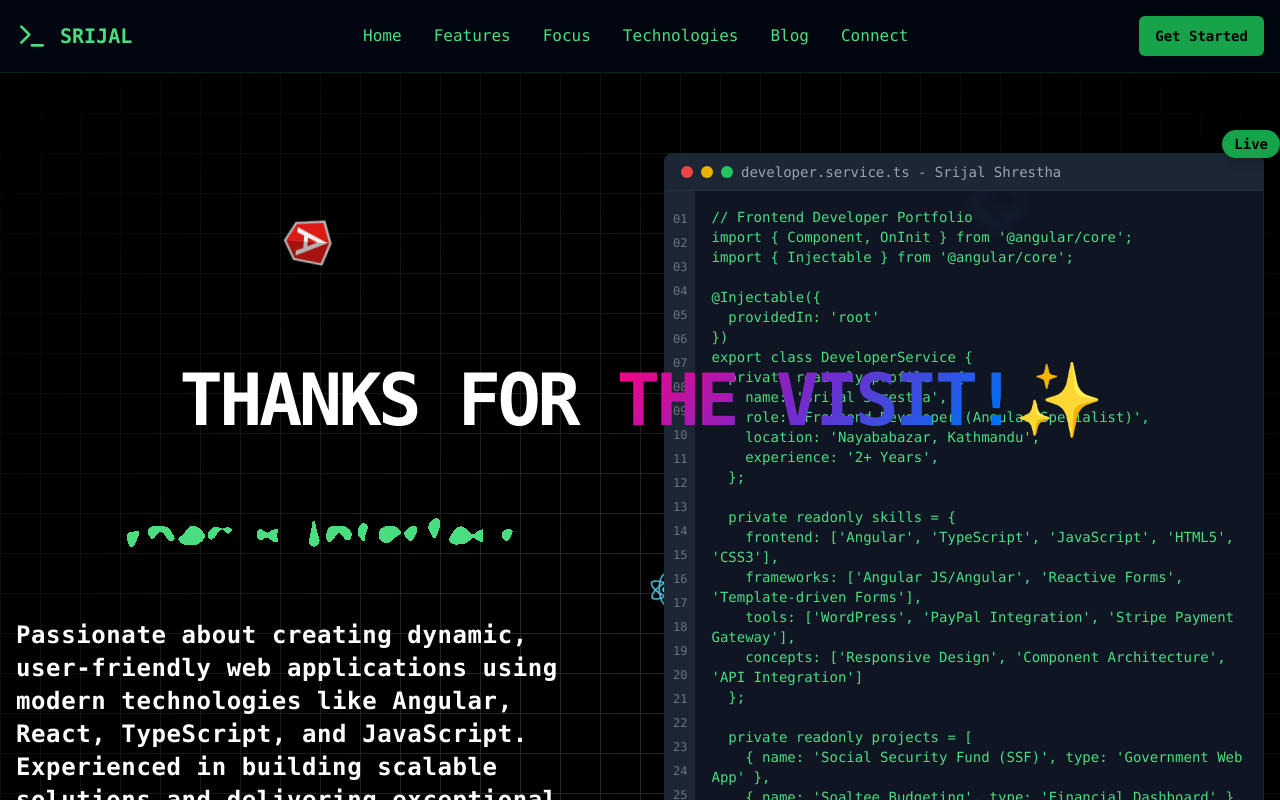
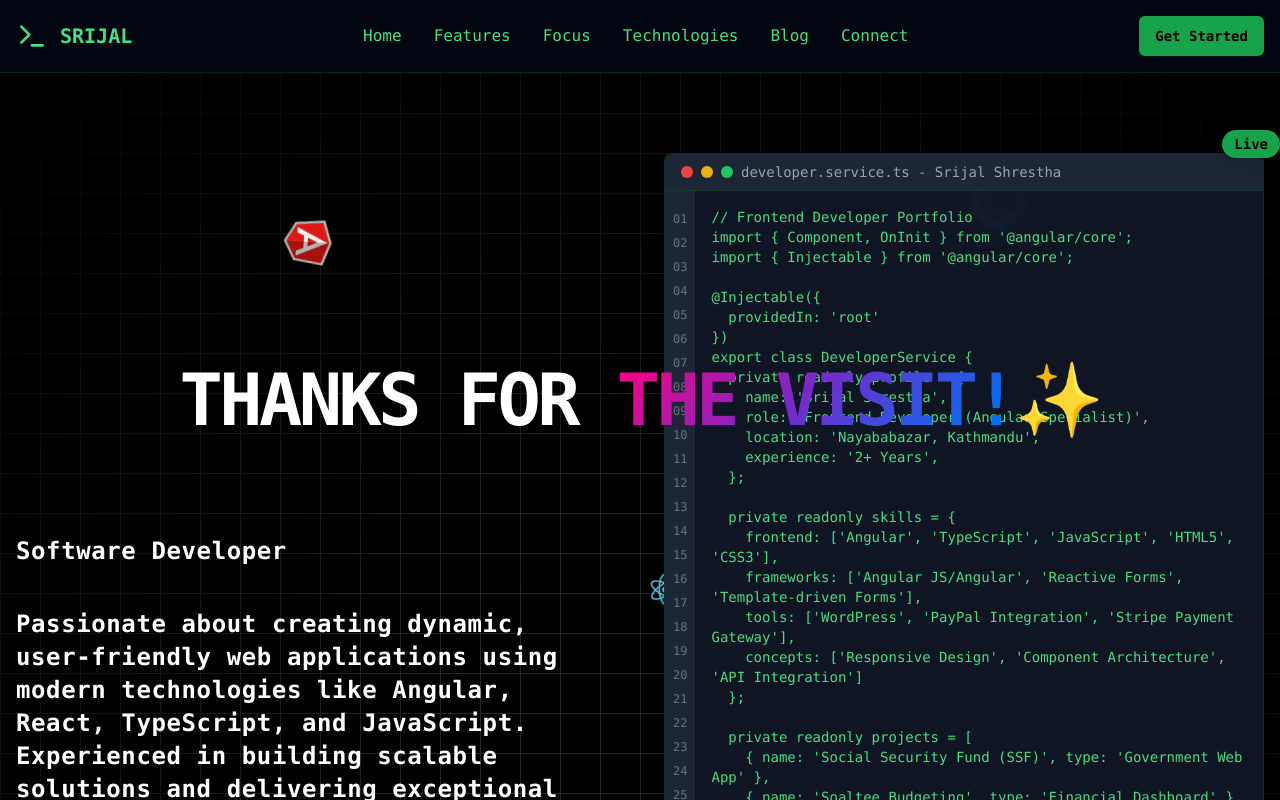
Before and after one commit to Srijall/-Portfolio, a Next.js app: page / in a window 1280 px wide. Shown: the top 800 px of the page. Built offline with nearby package versions, Linux system fonts and the light colour scheme.

Commit message:
remove the morphing text

```diff
--- a/components/sections/hero-section.tsx
+++ b/components/sections/hero-section.tsx
@@ -11,8 +11,6 @@ import { TextGenerateEffect } from "@/components/ui/text-generate-effect"
 import { useRouter } from "next/navigation"
 import { CODE_SNIPPET } from "@/constants/code-snippets"
 import { useLoading } from "@/service/loadingService"
-
-import { MorphingText } from "@/components/magicui/morphing-text";
 
 interface AppConfig {
   name: string;
@@ -49,10 +47,13 @@ export function HeroSection({ onResumeClick }: HeroSectionProps) {
         <div className="max-w-7xl mx-auto relative z-30">
           <div className="grid lg:grid-cols-2 gap-12 items-center">
             <div className="scroll-animate fade-in-up hero-section-morphing-text-container flex flex-col">
-              <MorphingText
-                texts={texts}
-                className="text-3xl lg:text-5xl  leading-tight"
+            <TextGenerateEffect
+                words="Software Developer"
+                className="text-4xl lg:text-6xl mb-6 leading-tight"
+                duration={0.8}
+                filter={true}
               />
+
 
               <TextGenerateEffect
                 words="Passionate about creating dynamic, user-friendly web applications using modern technologies like Angular, React, TypeScript, and JavaScript. Experienced in building scalable solutions and delivering exceptional user experiences."
```
